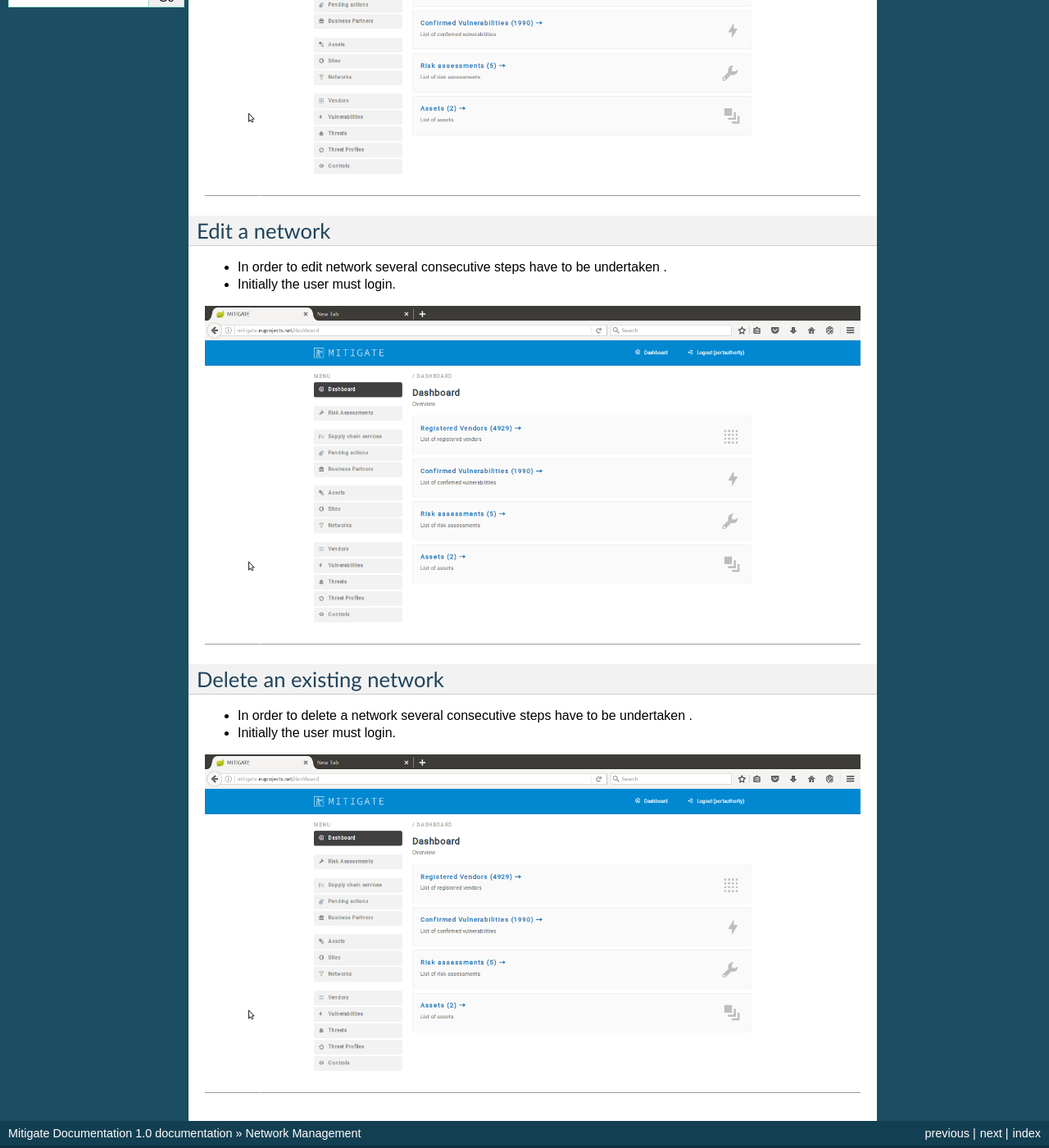
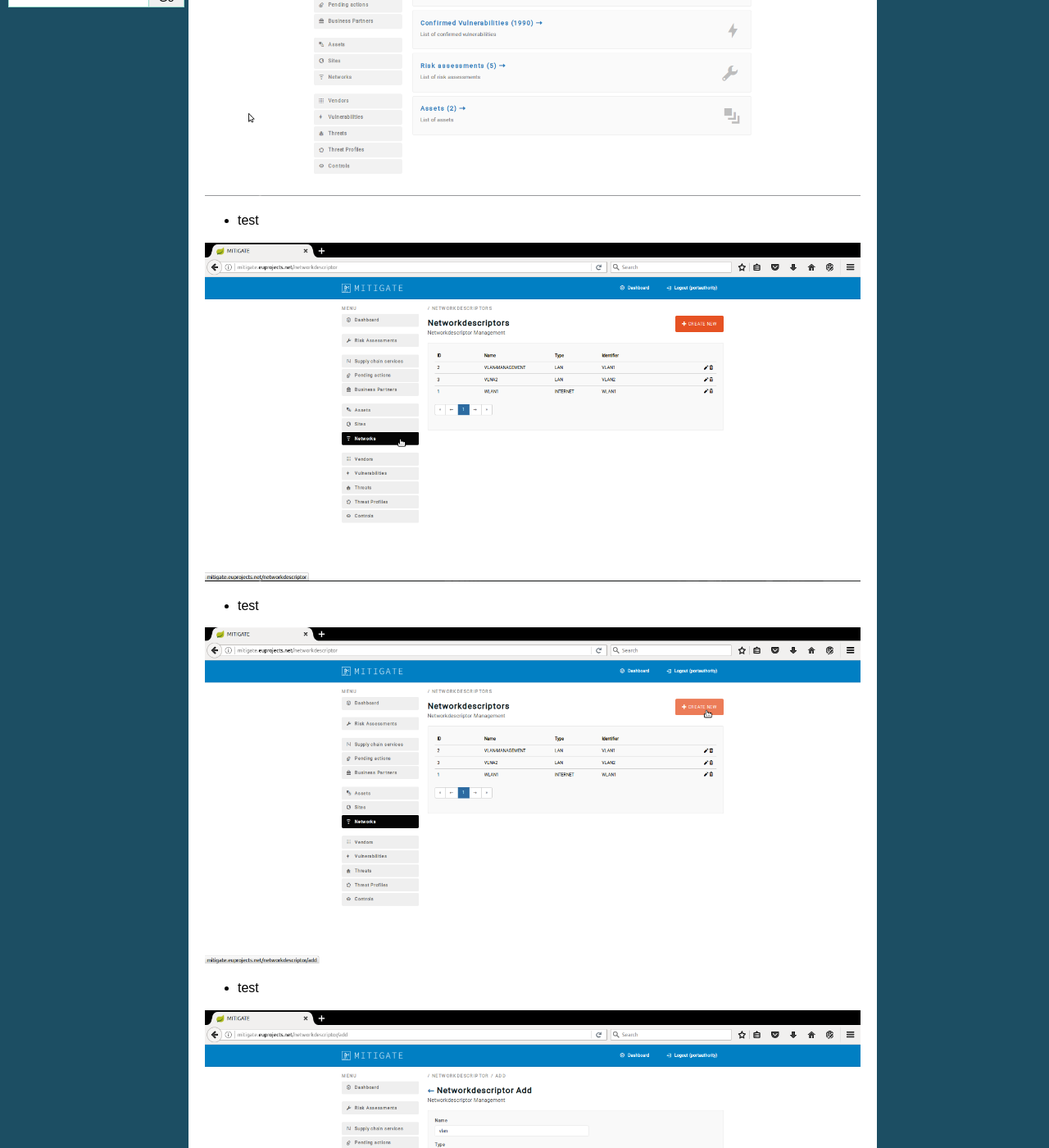
Before and after one commit to singularlogic/mitigate-documentation, a Sphinx documentation site: the page built from docs/p_network.rst, in a window 1280 px wide and 1400 px high, scrolled down 380 px. Shown: the whole window at 82% size. Built offline with Sphinx 7.4.7, drawn with Linux system fonts in a browser that asks for light colours; some of the changed text lies outside the part shown.

Commit message:
Update p_network.rst

```diff
--- a/docs/p_network.rst
+++ b/docs/p_network.rst
@@ -12,11 +12,28 @@ Declaring a new network
 
 .. image:: assets/Log_4.png
 
+- test
+
+.. image:: assets/cn.png
+
+- test
+
+.. image:: assets/cn_2.png
+
+- test
+
+.. image:: assets/cn_3.png
+
+- test
+
+.. image:: assets/cn_4.png
+
+
 
 Edit a network
 ----------------------
 
-- In order to edit network several consecutive steps have to be undertaken .
+- In order to edit a network several consecutive steps have to be undertaken .
 
 - Initially the user must login.
 
```
